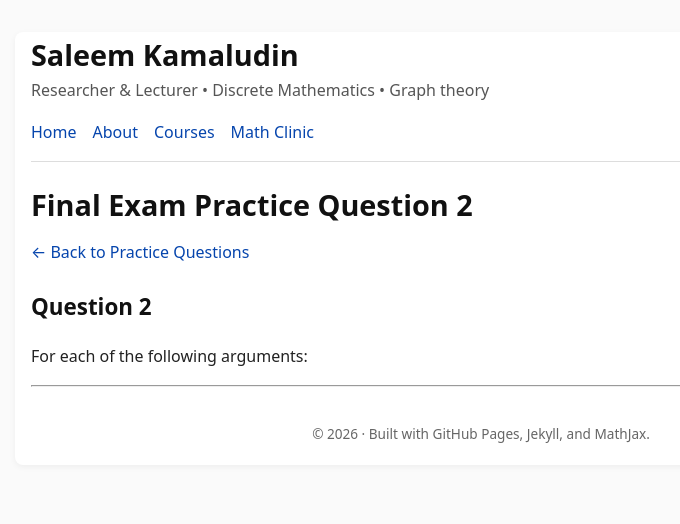
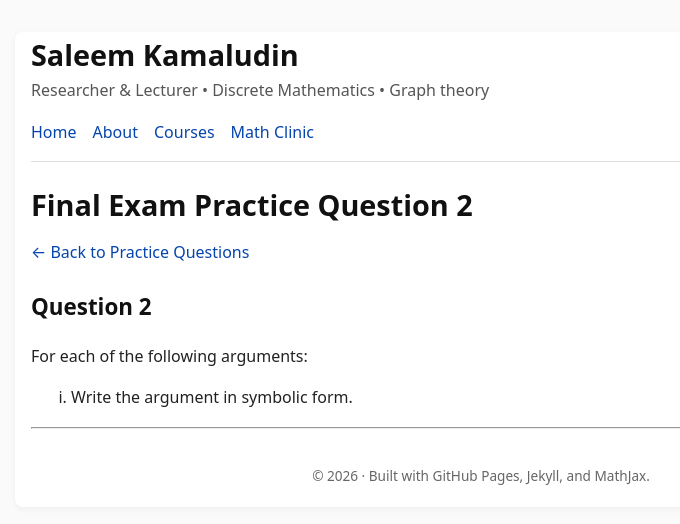
Before and after one commit to SaleemKamaludin/SaleemKamaludin.github.io, a Jekyll site: the page built from courses/comp1604/final-exam-practice/question-2.md, in a window 1280 px wide. Shown: the top 524 px of the page, without its empty margins (159-839 px from the left). Built offline with Jekyll 4.4.1, drawn with Linux system fonts in a browser that asks for light colours.

Commit message:
Update question-2.md

```diff
--- a/courses/comp1604/final-exam-practice/question-2.md
+++ b/courses/comp1604/final-exam-practice/question-2.md
@@ -12,3 +12,4 @@ title: Final Exam Practice Question 2
 <div class="question-block">
   <p>For each of the following arguments:</p>
   <ol type="i">
+    <li>Write the argument in symbolic form.</li>
```
